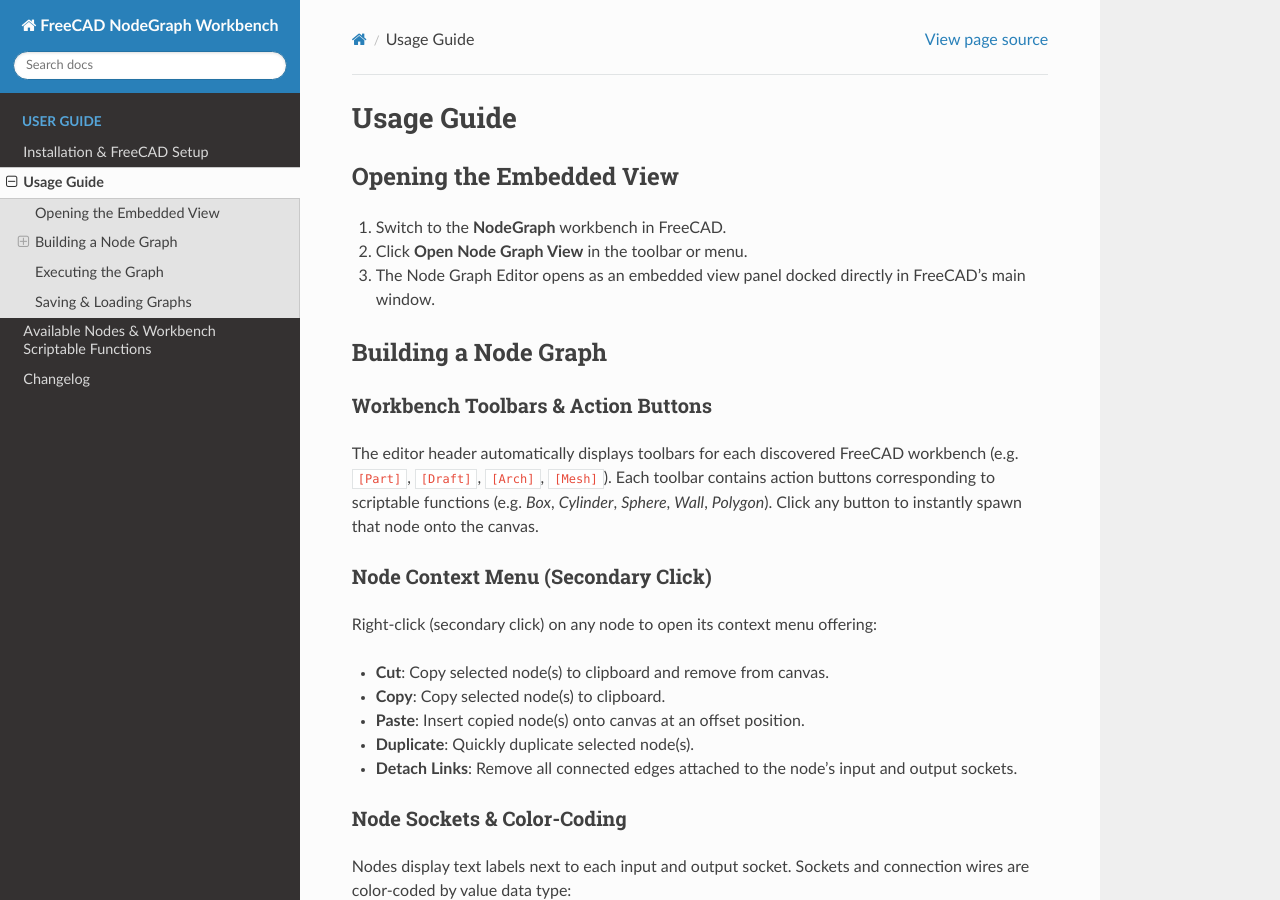
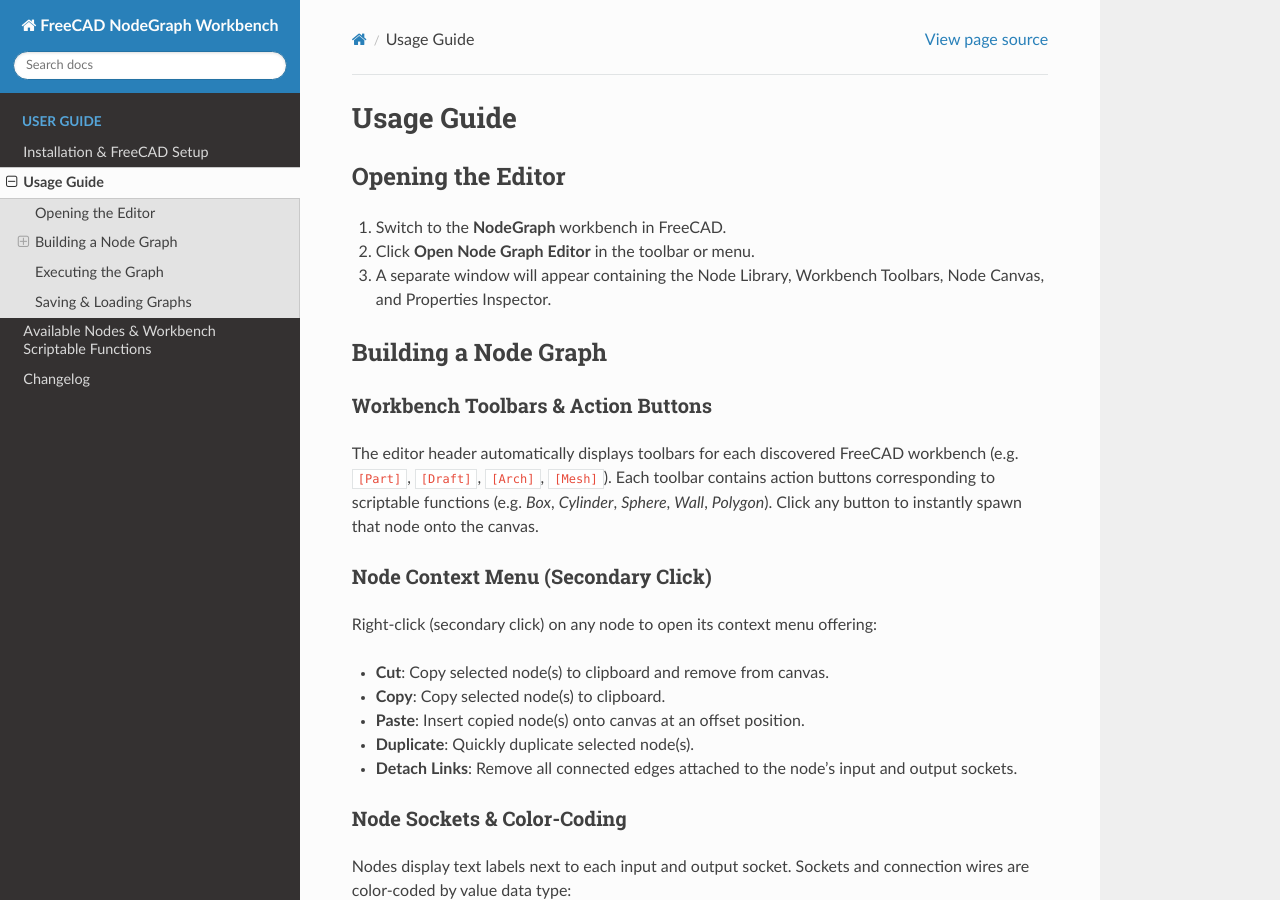
Before and after one commit to thedigitaledge/freecad-node-graph, a Sphinx documentation site: the page built from docs/usage.rst, in a window 1280 px wide and 900 px high. Built offline with Sphinx 7.4.7 and the Read the Docs theme 3.1.0, drawn with Linux system fonts in a browser that asks for light colours.

Commit message:
Revert embedded dock view changes and restore NodeGraph editor separate window
Co-authored-by: thedigitaledge <80956395+thedigitaledge@users.noreply.github.com>

```diff
--- a/docs/usage.rst
+++ b/docs/usage.rst
@@ -1,12 +1,12 @@
 Usage Guide
 ===========
 
-Opening the Embedded View
--------------------------
+Opening the Editor
+------------------
 
 1. Switch to the **NodeGraph** workbench in FreeCAD.
-2. Click **Open Node Graph View** in the toolbar or menu.
-3. The Node Graph Editor opens as an embedded view panel docked directly in FreeCAD's main window.
+2. Click **Open Node Graph Editor** in the toolbar or menu.
+3. A separate window will appear containing the Node Library, Workbench Toolbars, Node Canvas, and Properties Inspector.
 
 Building a Node Graph
 ---------------------
```
Also changed, not shown: CHANGELOG.rst (+0 -8 lines), README.rst (+6 -8 lines), 4 other files.
